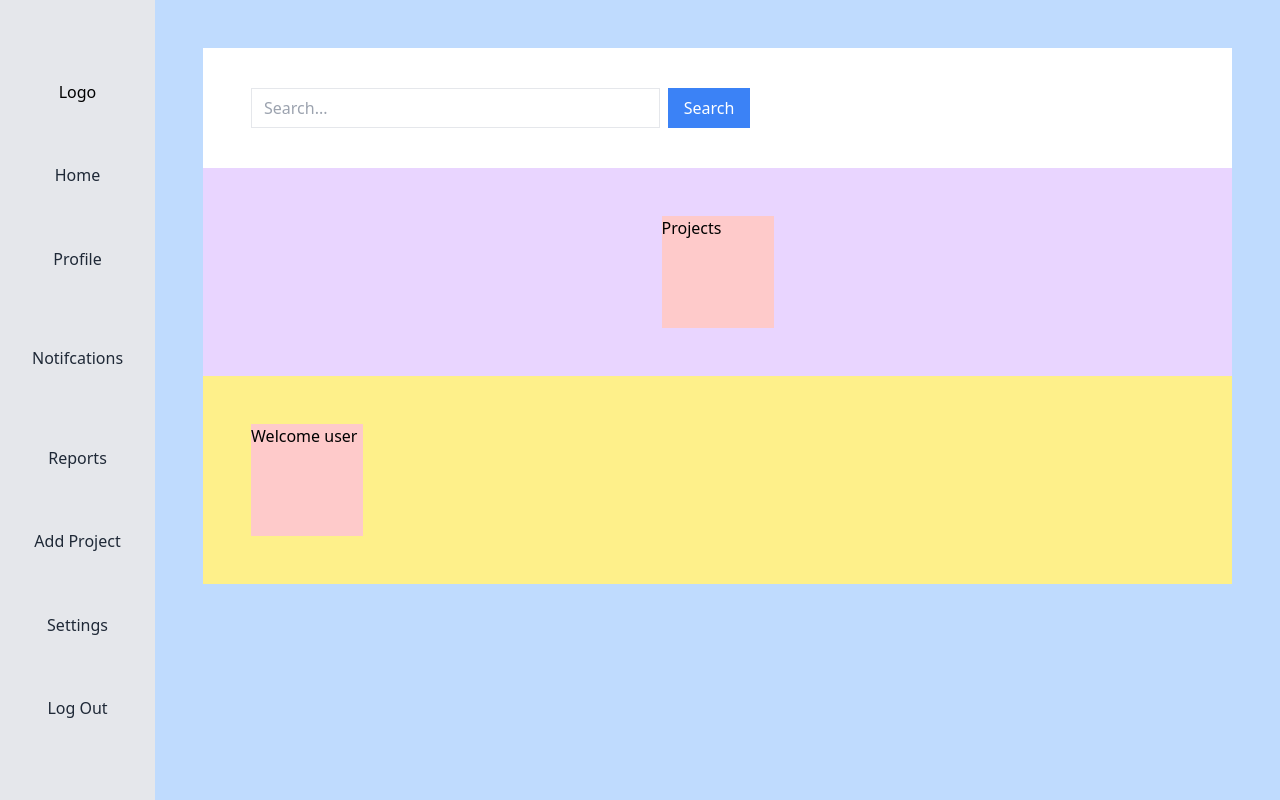
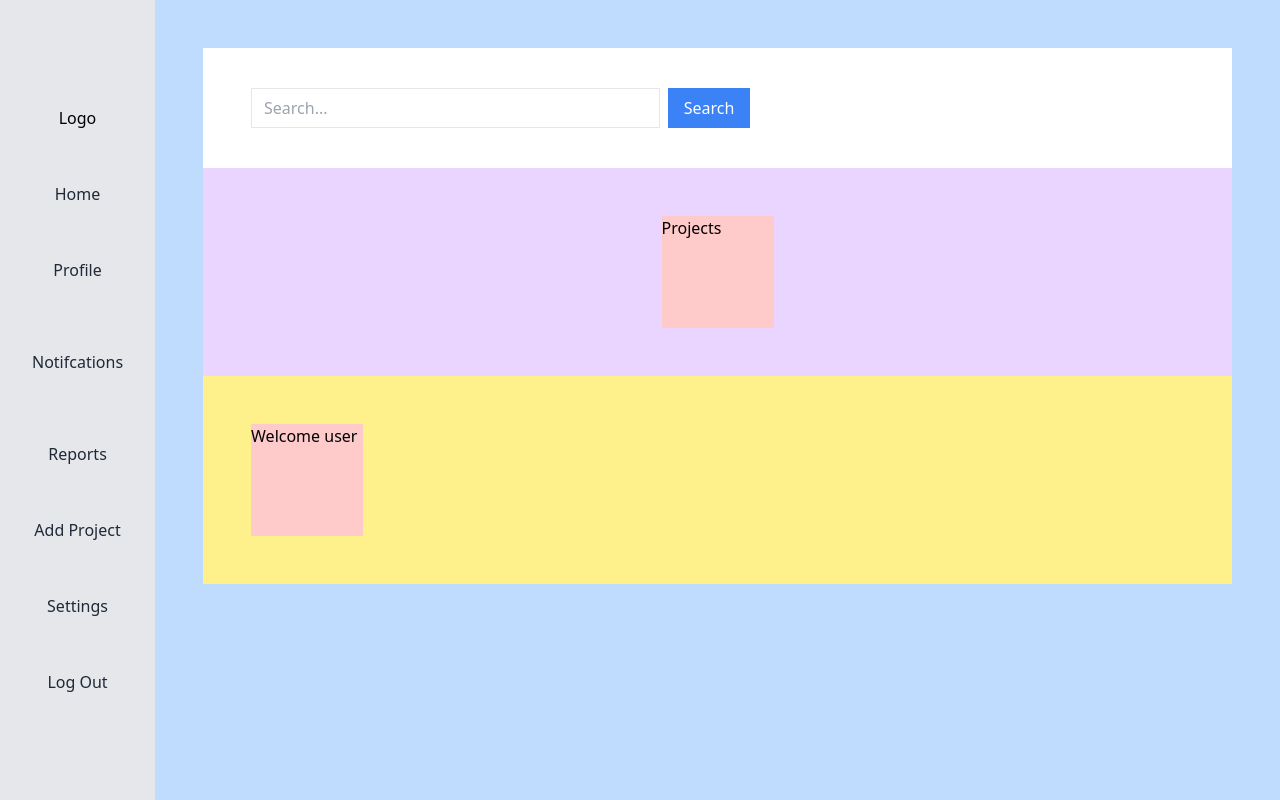
Before and after one commit to k-vernon/logiclogs-frontend, a Next.js app: page /dashboard in a window 1280 px wide. Built offline with nearby package versions, Linux system fonts and the light colour scheme.

Commit message:
change nav position

```diff
--- a/components/DashNav/DashNav.js
+++ b/components/DashNav/DashNav.js
@@ -5,8 +5,8 @@ import Link from "next/link"
 
 export default function DashNav(){
   return (
-    <nav className="flex w-40 bg-gray-200 py-20 p-4  h-screen w-10 justify-center text-center">
-      <ul className="flex flex-col justify-between">
+    <nav className="flex w-40 bg-gray-200 py-20 p-4 h-screen w-10 text-center">
+      <ul className="flex flex-col justify-around">
         <li className="">
         Logo
         </li>
```
